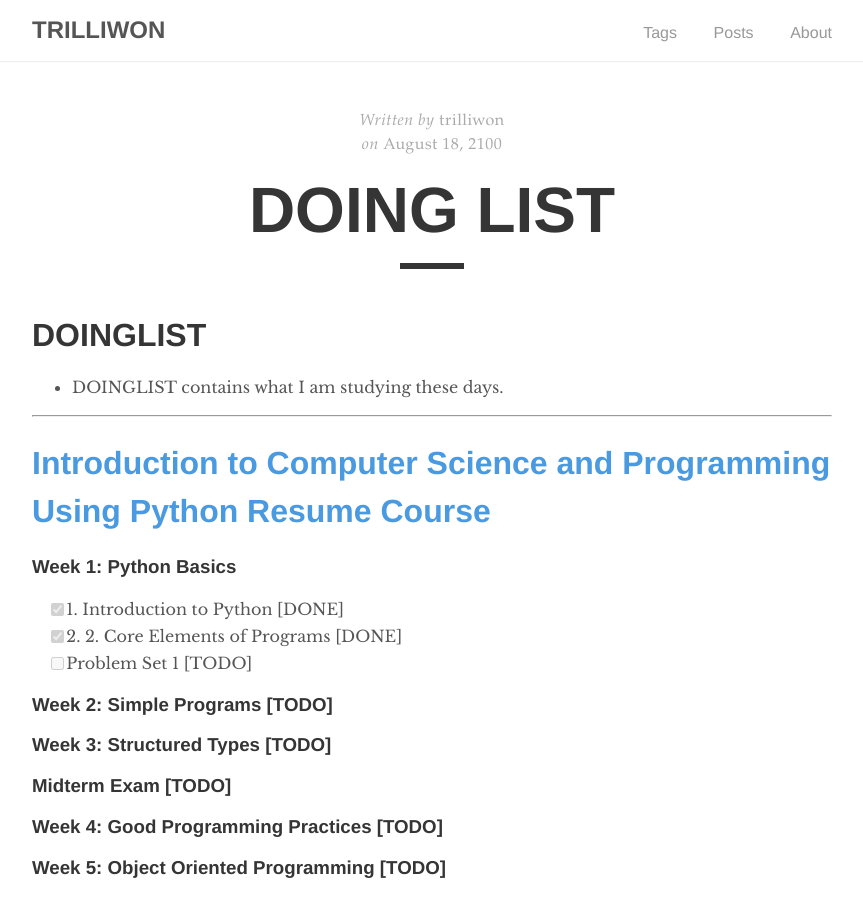
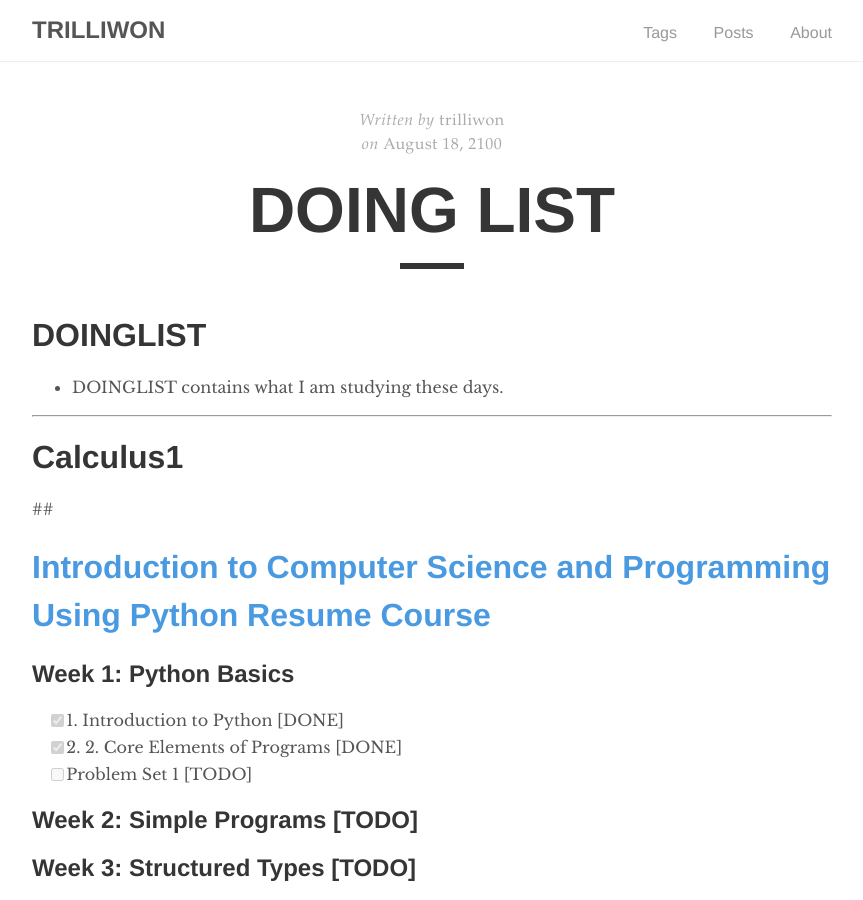
Before and after one commit to trilliwon/ABL, a Jekyll site: the page built from _posts/2100-08-19-doing-list.md, in a window 1280 px wide and 900 px high. Shown: the whole window, without its empty margins (208-1071 px from the left). Built offline with Jekyll 4.4.1, drawn with Linux system fonts in a browser that asks for light colours; nearby versions of some CDN libraries.

Commit message:
Tue Dec 26 20:41:56 KST 2017

```diff
--- a/_posts/2100-08-19-doing-list.md
+++ b/_posts/2100-08-19-doing-list.md
@@ -11,21 +11,25 @@
 
 ---
 
+# Calculus1
+
+##
+
 # [Introduction to Computer Science and Programming Using Python Resume Course](https://courses.edx.org/courses/course-v1:MITx+6.00.1x+2T2017_2/course/)
 
-### Week 1: Python Basics
+## Week 1: Python Basics
   - [x] 1. Introduction to Python [DONE]
   - [x] 2. 2. Core Elements of Programs [DONE]
   - [ ] Problem Set 1 [TODO]
 
-### Week 2: Simple Programs [TODO]
-### Week 3: Structured Types [TODO]
-### Midterm Exam [TODO]
-### Week 4: Good Programming Practices [TODO]
-### Week 5: Object Oriented Programming [TODO]
-### Week 6: Algorithmic Complexity [TODO]
-### Week 7: Plotting [TODO]
-### Final Exam [TODO]
+## Week 2: Simple Programs [TODO]
+## Week 3: Structured Types [TODO]
+## Midterm Exam [TODO]
+## Week 4: Good Programming Practices [TODO]
+## Week 5: Object Oriented Programming [TODO]
+## Week 6: Algorithmic Complexity [TODO]
+## Week 7: Plotting [TODO]
+## Final Exam [TODO]
 
 ---
 
@@ -68,7 +72,8 @@
   - [ ] EFFICIENCY AND ORDER OF GROWTH [TODO]
   - [ ] MEMORY AND SEARCH METHODS [TODO]
   - [ ] QUIZ 1 [TODO]
-- Unit 02 [TODO]
-- Unit 03 [TODO]
+
+## Unit 02 [TODO]
+## Unit 03 [TODO]
 
 ---
```
